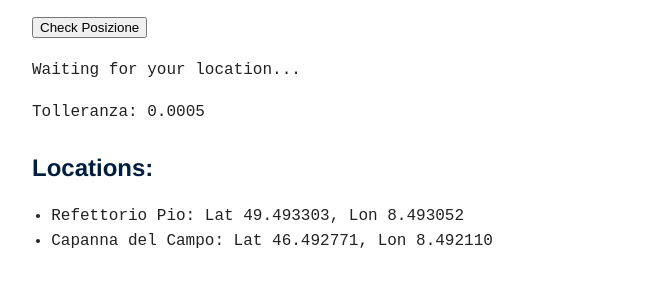
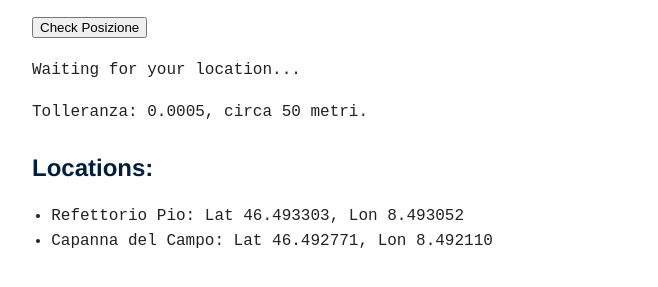
Before and after one commit to giacomoborin/giacomoborin.github.io, a Jekyll site: the page built from games/fox.html, in a window 1280 px wide. Shown: the part 422-709 px from the top of the page, without its empty margins (308-966 px from the left). Built offline with Jekyll 4.4.1, drawn with Linux system fonts in a browser that asks for light colours.

Commit message:
fox corretto refettorio

```diff
--- a/games/fox.html
+++ b/games/fox.html
@@ -52,14 +52,14 @@ se sei vicino a una delle sfide cliccando il tasto seguente.</p>
 
     <button onclick="checkLocation()">Check Posizione</button>
     <p id="output">Waiting for your location...</p>
-    <p>Tolleranza: 0.0005</p>
+    <p>Tolleranza: 0.0005, circa 50 metri.</p>
 
     <script>
         const locations = [
             {
                 name: "Refettorio Pio",
                 <!-- 46.49330352355557, 8.493052092638006 -->
-                lat: 49.493303,
+                lat: 46.493303,
                 lon: 8.493052,
                 challenge: "The first location worked. Vai alla fine della stradina"
             },
@@ -99,7 +99,7 @@ se sei vicino a una delle sfide cliccando il tasto seguente.</p>
         function success(position) {
             const userLat = position.coords.latitude;
             const userLon = position.coords.longitude;
-            const tolerance = 0.00051;
+            const tolerance = 0.00051; //around 50 meters
 
             let found = false;
             let closest = null;
```
Also changed, not shown: 1 other file.
